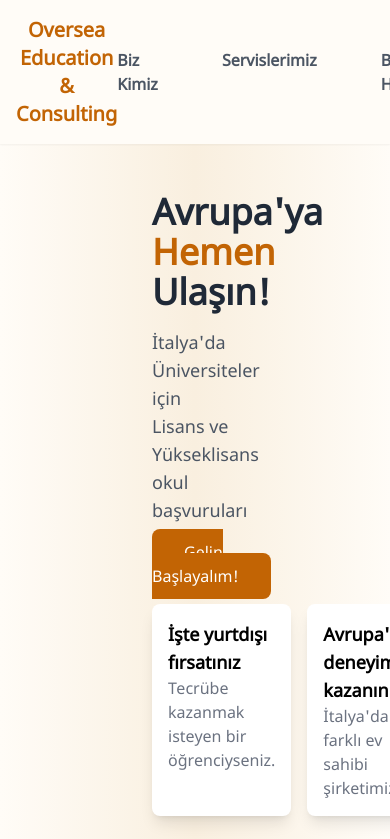
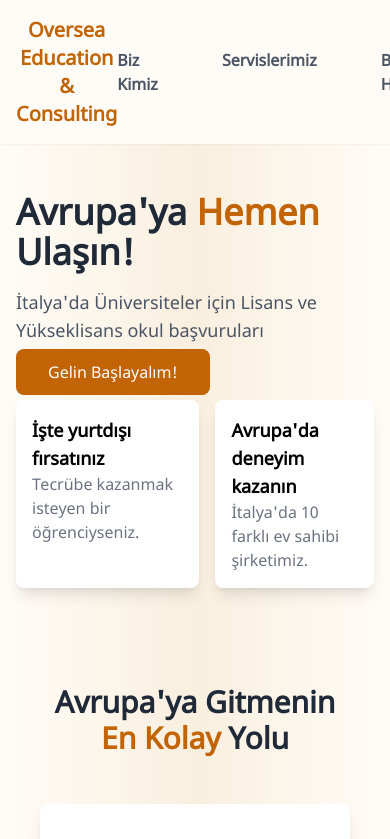
Before and after one commit to fatihmatik/gun-site, a Next.js app: page / in a window 390 px wide. Shown: the top 839 px of the page. Built offline with nearby package versions, Linux system fonts and the light colour scheme.

Commit message:
made responsive except navbar

```diff
--- a/app/components/HomeFeatures.tsx
+++ b/app/components/HomeFeatures.tsx
@@ -5,7 +5,7 @@ const HomeFeatures: React.FC = () => {
   const [isHovered, setIsHovered] = useState(false);
 
   return (
-    <section className=" py-12">
+    <section className="py-12">
       <div className="container mx-auto px-6 lg:px-16">
         <div className="text-center mb-12">
           <h2 className="text-3xl lg:text-4xl font-bold text-gray-800">
--- a/app/components/HomeHero.tsx
+++ b/app/components/HomeHero.tsx
@@ -3,7 +3,7 @@ import React from "react";
 const HomeHero = () => {
   return (
     <div className="py-12">
-      <div className="container mx-auto flex items-center justify-between px-6 lg:px-16">
+      <div className="container flex  items-center justify-between ">
         {/* Left Section - Text Content */}
         <div className="w-full lg:w-1/2 space-y-4">
           <h1 className="text-4xl lg:text-5xl font-bold text-gray-800">
--- a/app/layout.tsx
+++ b/app/layout.tsx
@@ -17,7 +17,7 @@ export default function RootLayout({
     <html lang="tr">
       <body className="flex flex-col min-h-screen bg-gradient_background">
         <NavBar />
-        <div className="px-32">{children}</div>
+        <div className="px-4 md:px-32">{children}</div>
         <Footer />
       </body>
     </html>
```
